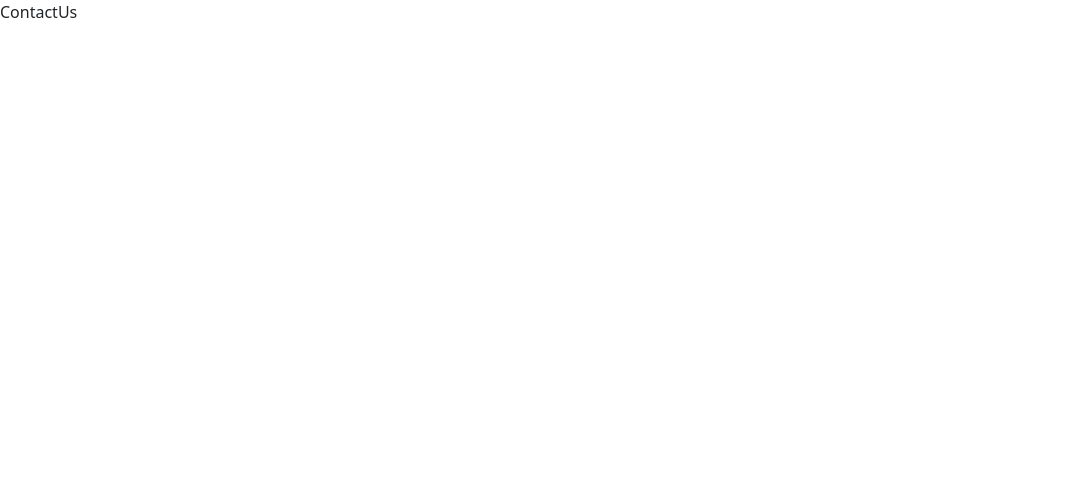
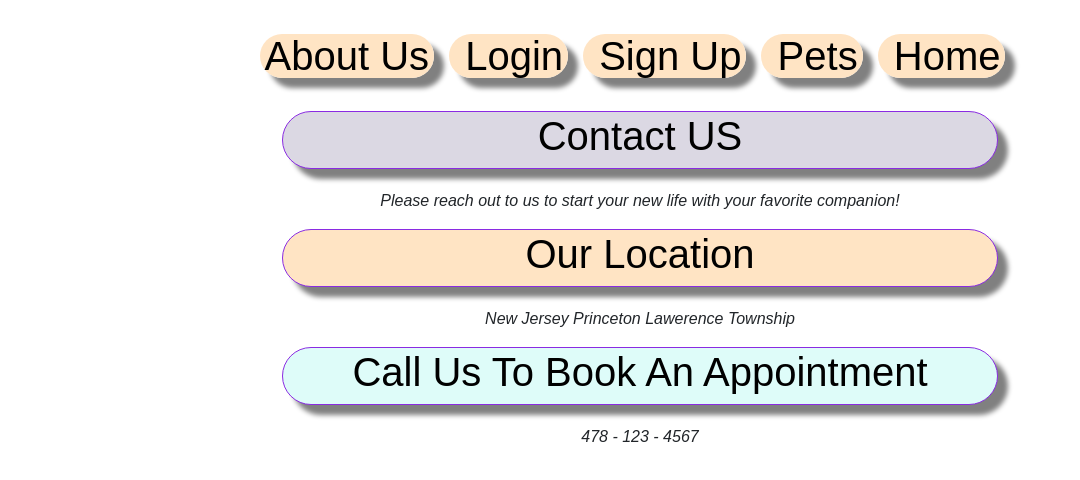
Before and after one commit to 241209-JavaReactAWS/Tin-Puja-Project1-Frontend, a React (Vite) app in the folder pet-adoption-app/: page /contact in a window 1280 px wide. Shown: the top 480 px of the page, without its empty margins (0-1080 px from the left). Built offline with nearby package versions, Linux system fonts and the light colour scheme.

Commit message:
added some elements to contact us webpage

```diff
--- a/pet-adoption-app/src/components/user/home/contact/ContactUs.tsx
+++ b/pet-adoption-app/src/components/user/home/contact/ContactUs.tsx
@@ -1,8 +1,30 @@
 import React from 'react'
+import Navbar from '../../../navbar/Navbar'
+import { Container } from 'react-bootstrap'
 
 function ContactUs() {
   return (
-    <div>ContactUs</div>
+    <div className='root'>
+        <Navbar/>
+
+        <Container>
+            <div className='contactgroup'>
+                <div className='contacttitlehead'>
+                    <h1 className='contacttitle'> Contact US</h1>
+                </div>
+                <p className='contactparagraph'> Please reach out to us to start your new life with your favorite companion!</p>
+                <div className='contacttitlehead2'>
+                    <h1 className='contacttitle'> Our Location</h1>
+                </div>
+                <p className='contactparagraph'>New Jersey Princeton Lawerence Township</p>
+                <div className='contacttitlehead3'>
+                    <h1 className='contacttitle'> Call Us To Book An Appointment</h1>
+                </div>
+                <p className='contactparagraph'>478 - 123 - 4567</p>
+            </div>
+        </Container>
+
+    </div>
   )
 }
 
--- a/pet-adoption-app/src/components/user/home/userHome.css
+++ b/pet-adoption-app/src/components/user/home/userHome.css
@@ -124,3 +124,42 @@ color: gold;
     margin-top: 40px;
     margin-bottom: 40px;
 }
+.contactgroup{
+    margin-top: 6opx;
+    text-align: center;
+}
+.contacttitle{
+    color:black;
+    font-size: 40px;
+}
+.contactparagraph{
+    font-style: italic;
+    margin-top: 20px;
+    font: 30px;
+}
+.contacttitlehead{
+    border: 1px blueviolet solid;
+    margin-left: 200px;
+    margin-right: 200px;
+        background-color: #dbd8e3;
+        box-shadow: 10px 10px 5px grey;
+        border-radius: 30px;
+}
+
+.contacttitlehead2{
+    border: 1px blueviolet solid;
+    margin-left: 200px;
+    margin-right: 200px;
+        background-color: bisque;
+        box-shadow: 10px 10px 5px grey;
+        border-radius: 30px;
+}
+
+.contacttitlehead3{
+    border: 1px blueviolet solid;
+    margin-left: 200px;
+    margin-right: 200px;
+        background-color: #defcf9;
+        box-shadow: 10px 10px 5px grey;
+        border-radius: 30px;
+}
```
